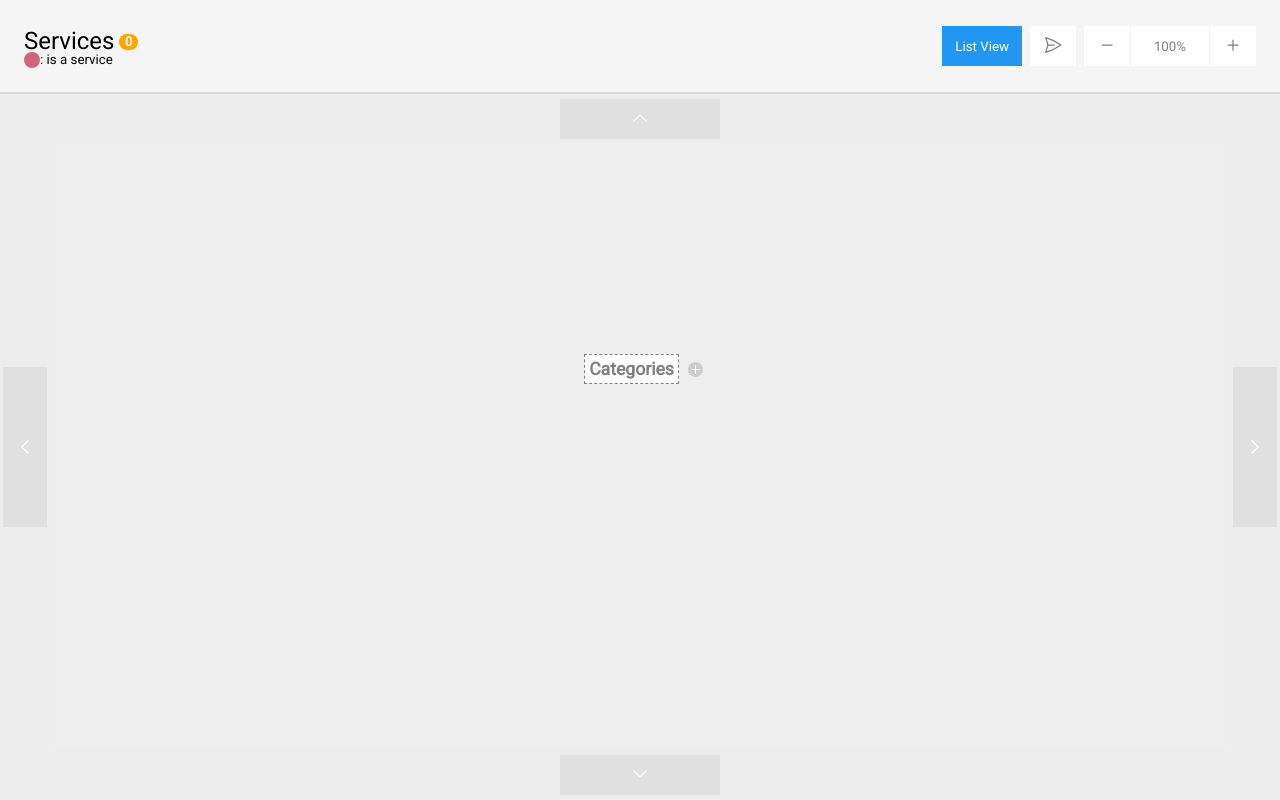
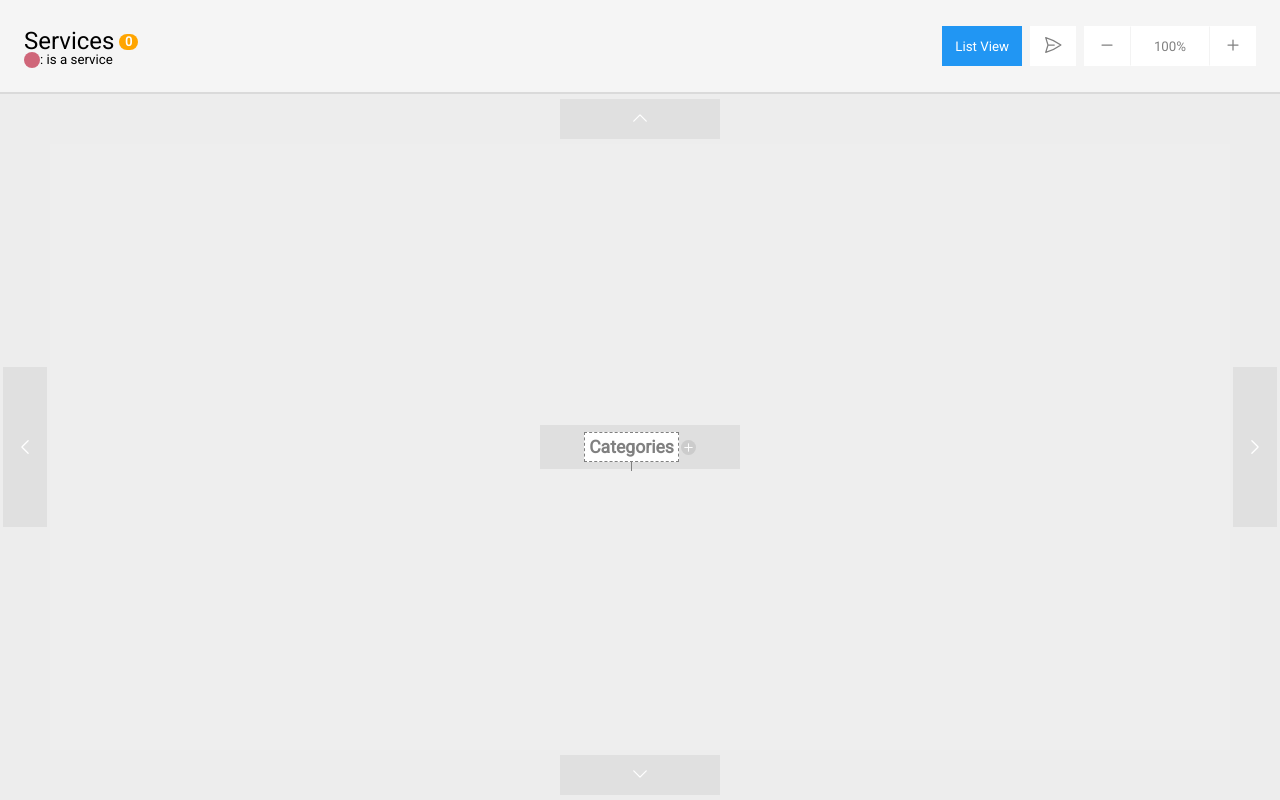
Before and after one commit to mrowaha/categories, a Next.js app: page / in a window 1280 px wide. Built offline with nearby package versions, Linux system fonts and the light colour scheme.

Commit message:
support canvas backdrop

```diff
--- a/src/components/Tree.module.css
+++ b/src/components/Tree.module.css
@@ -68,3 +68,23 @@
   height: 100%;
   width: 100%;
 }
+
+.treeWrapper {
+  min-width : 200px;
+  width: fit-content;
+  position : absolute;
+  cursor: pointer;
+}
+
+.tree {
+  background-color: transparent;
+}
+
+.treeCanvasBackdrop {
+  background-color: #e0e0e0;
+  inset: 0;
+  width: 100%;
+  height: 100%;
+  z-index: -1;
+  position: absolute;
+}
--- a/src/components/Tree.tsx
+++ b/src/components/Tree.tsx
@@ -86,20 +86,20 @@ const Tree = React.forwardRef<HTMLDivElement, {}>((props, container) => {
 
   return (
     <div
-      style={{
-        width : "200px",
-        height : "200px",
-        position : "absolute",
-        cursor : "pointer"
-      }}
+      className={classes.treeWrapper}
       ref={treeRef}
     >
+      <div className={classes.tree}>
         <TreeNode
           root
           // @ts-ignore
           level={-1}
           isService={false}
         />
+      </div>
+      <canvas className={classes.treeCanvasBackdrop}>
+
+      </canvas>
     </div>
   )
 
--- a/src/components/TreeNode.module.css
+++ b/src/components/TreeNode.module.css
@@ -4,6 +4,8 @@
   align-items: center;
   gap : 2px;
   position: relative;
+  margin : 0.45rem;
+
 }
 
 .treeNode {
@@ -16,7 +18,6 @@
   font-size: 0.5rem;
   border: 1px dashed grey;
   background-color: #fff;
-  margin : 0.45rem;
   position: relative;
 }
 
@@ -53,8 +54,7 @@
   overflow: hidden;
 }
 
-.treeNode[isService="yes"]::after {
-  content: "";
+.serviceTag {
   width : 10px;
   height: 10px;
   border-radius: 50%;
@@ -88,10 +88,40 @@
   width: 75px;
 }
 
+/* render the upper arrow */
+.treeNode::after {
+  content: "";
+  position: absolute;
+  width: 1px;
+  height: 10px;
+  background-color: grey;
+  top : 0;
+  left: 50%;
+  transform: translateY(-100%);
+  display: block;
+}
+
+.treeNode::before {
+  content: "";
+  position: absolute;
+  width: 1px;
+  height: 10px;
+  background-color: grey;
+  bottom : 0;
+  left: 50%;
+  transform: translateY(100%);
+  display: block;
+}
+
+
 .root {
   background-color: #fff;
   border: 1px dashed grey;
   font-size: 0.55rem;
+}
+
+.root::after {
+  display: none;
 }
 
 .nodeChildren {
@@ -100,7 +130,7 @@
 
 .actionBtn {
   border: none;
-  background-color: none;
+  background-color: transparent;
 }
 
 .actionBtn > svg {
@@ -143,3 +173,9 @@
   background-color: red;
   color : #fff;
 }
+
+.line {
+  stroke: rgba(255, 0, 0);
+  stroke-width: 2;
+  position: absolute;
+}
--- a/src/components/TreeNode.tsx
+++ b/src/components/TreeNode.tsx
@@ -2,6 +2,7 @@ import React from "react";
 import classes from "./TreeNode.module.css";
 import { useServicesContext } from "@/context/AppContext";
 import useOutsideAlerter from "@/hooks/useOutsideAlert";
+import { flushSync } from "react-dom";
 
 interface TreeActionButtonProps extends React.ButtonHTMLAttributes<HTMLButtonElement> {
   icon : React.ReactNode;
@@ -41,6 +42,12 @@ function TreeNode(props : TreeNodeProps) {
   const [save, setSave] = React.useState<boolean>(false);
   const [_, setServices] = useServicesContext();
 
+  const parentNodeRef = React.useRef<HTMLDivElement>(null);
+  const firstChildRef = React.useRef<HTMLDivElement>(null);
+  const lastChildRef = React.useRef<HTMLDivElement>(null);
+  const svgRef = React.useRef<HTMLDivElement>(null);
+
+
   const newNodeModalRef = React.useRef<HTMLDivElement>(null);
   useOutsideAlerter(newNodeModalRef, () => {
     if (newNodeModalRef.current) {
@@ -60,13 +67,35 @@ function TreeNode(props : TreeNodeProps) {
       newNodeModalRef.current.style.display = "block";
   }
 
-  const handeNewNode = (isService : boolean) => {
+  const handleNewNode = (isService : boolean) => {
     if (isService) setServices(prev => prev+1);
     setNodeChildren(prev => [...prev, {id : nextId, isService : isService}]);
     setNextId(prev => prev+1);
     if (newNodeModalRef.current)
       newNodeModalRef.current.style.display = "none";
   }
+
+  React.useLayoutEffect(() => {
+    if (firstChildRef.current && parentNodeRef.current && svgRef.current) {
+      const rect1 = firstChildRef.current.getBoundingClientRect();
+      const rect2 = parentNodeRef.current.getBoundingClientRect();
+      const diff = Math.abs(rect1.left - rect2.left);
+      svgRef.current.style.width = `${diff}px`;
+      svgRef.current.style.transform = `translateX(-50%)`;
+    }
+
+  })
+
+
+  React.useEffect(() => {
+    // only return a cleanup function to decrement service count if
+    // the node unmounts
+    // required to also decrement nested services
+    return () => {
+      if (props.isService) setServices(prev => prev-1)
+    }
+  }, [props.isService])
+
 
   return (
     <div
@@ -77,11 +106,11 @@ function TreeNode(props : TreeNodeProps) {
         justifyContent : "flex-start"
       }}
     >
-      <div className={classes.treeNodeContainer}>
+      <div className={`${classes.treeNodeContainer} ` + (props.root && classes.rootContainer)}>
         {
           props.root ?
           // @ts-ignore
-          <div className={`${classes.treeNode} ${classes.root}`}>
+          <div ref={parentNodeRef} className={`${classes.treeNode} ${classes.root}`}>
             <h1>Categories</h1>
           </div> :
           <>
@@ -89,25 +118,29 @@ function TreeNode(props : TreeNodeProps) {
             save ?
             <>
               {/* @ts-ignore */}
-              <div level={nodeColorCode} className={`${classes.treeNode}`} isService={props.isService ? "yes" : "no"}>
+              <div ref={parentNodeRef} level={nodeColorCode} className={`${classes.treeNode}`} isService={props.isService ? "yes" : "no"}>
+                {
+                  props.isService &&
+                  <span className={classes.serviceTag}/>
+                }
                 <h1>{name}</h1>
                 <div ref={newNodeModalRef} className={classes.newNodeModal}>
                   <h1>What do you want to create?</h1>
                   <button
                     className={classes.newNodeAction}
-                    onClick={() => handeNewNode(false)}
+                    onClick={() => handleNewNode(false)}
                   >
                     Category
                   </button>
                   <button
                     className={classes.newNodeAction}
-                    onClick={() => handeNewNode(true)}
+                    onClick={() => handleNewNode(true)}
                   >Service</button>
                 </div>
               </div>
             </>
               :
-              <div className={`${classes.treeNode}`}>
+              <div ref={parentNodeRef} className={`${classes.treeNode}`}>
                 <input
                   type="text"
                   value={name}
@@ -150,10 +183,7 @@ function TreeNode(props : TreeNodeProps) {
               </svg>
             }
             variant="error"
-            onClick={() => {
-              if (props.isService) setServices(prev => prev-1);
-              props.onCancel && props.onCancel();
-            }}
+            onClick={props.onCancel}
           />
           </> :
           // the actions to be performed if the node is not a root but is not saved
@@ -165,10 +195,7 @@ function TreeNode(props : TreeNodeProps) {
                 </svg>
               }
               variant="warning"
-              onClick={() => {
-                if (props.isService) setServices(prev => prev-1);
-                props.onCancel && props.onCancel();
-              }}
+              onClick={props.onCancel}
             />
             <TreeActionButton
               icon={
@@ -192,25 +219,49 @@ function TreeNode(props : TreeNodeProps) {
             </svg>
           }
           variant="primary"
-          onClick={() => {
-            setNodeChildren(prev => [...prev, {id : nextId, isService : false}]);
-            setNextId(prev => prev+1);
-          }}
+          onClick={() => handleNewNode(false)}
         />
         }
       </div>
       <div className={classes.nodeChildren}>
         {
-          nodeChildren.map(({id, isService}) => {
+          nodeChildren.map(({id, isService}, index, arr) => {
+            if (index === 0) {
+              return (
+                <div key={id} ref={firstChildRef}>
+                  <TreeNode
+                  onCancel={() => handleOnCancel(id)}
+                  id={id}
+                  level={props.level+1}
+                  allowService
+                  isService={isService}
+                  />
+                </div>
+              )
+            } else if (index === arr.length) {
+              return (
+                <div key={id} ref={lastChildRef}>
+                  <TreeNode
+                  onCancel={() => handleOnCancel(id)}
+                  id={id}
+                  level={props.level+1}
+                  allowService
+                  isService={isService}
+                  />
+                </div>
+              )
+            }
+
             return (
-              <TreeNode
-                key={id}
+              <div key={id}>
+                <TreeNode
                 onCancel={() => handleOnCancel(id)}
                 id={id}
                 level={props.level+1}
                 allowService
                 isService={isService}
-              />
+                />
+              </div>
             )
           })
         }
```
Lines whose indentation alone changed are shown as unchanged.
